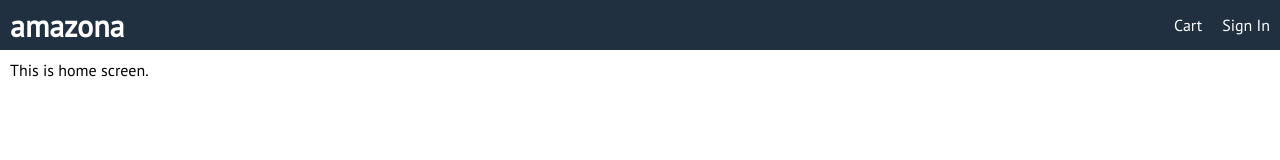
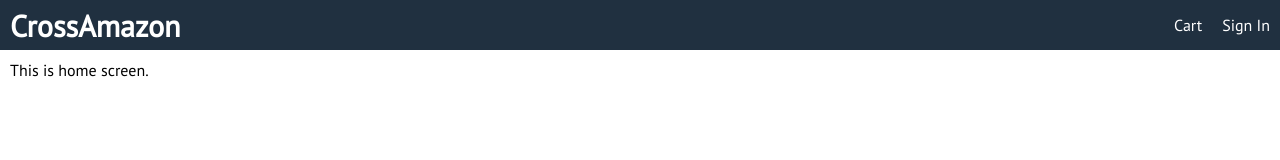
Before and after one commit to COSC481W-2021Fall/capstone-snack-attack, a React (Create React App) app in the folder frontend/: page / in a window 1280 px wide. Shown: the top 160 px of the page. Built offline with nearby package versions, Linux system fonts and the light colour scheme.

Commit message:
chore: fix web typo

```diff
--- a/frontend/src/App.js
+++ b/frontend/src/App.js
@@ -30,7 +30,7 @@ const App = () => {
         <header className="row">
           <div>
             <a className="brand" href="/">
-              amazona
+              CrossAmazon
             </a>
           </div>
           <div>
```
